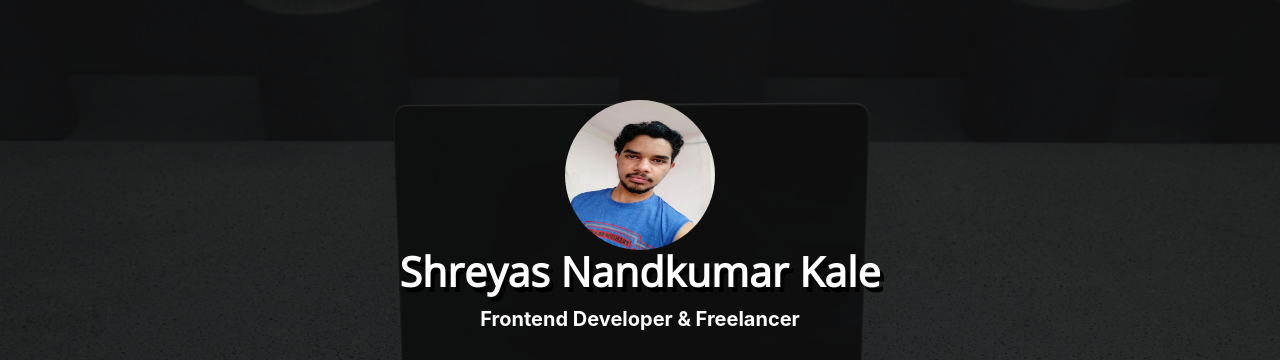
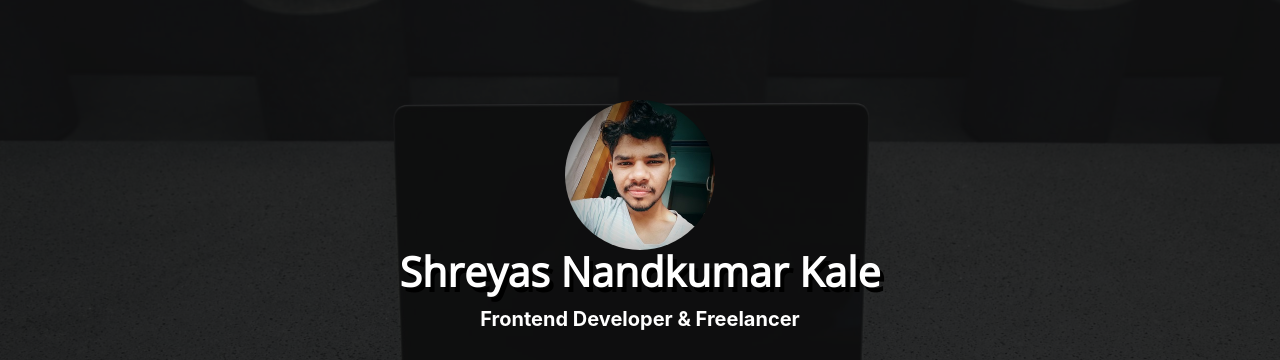
Before and after one commit to kaleshreyas45/Portfolio, a plain HTML site: page index.html in a window 1280 px wide. Shown: the top 360 px of the page. Drawn offline with nearby package versions, Linux system fonts and the light colour scheme.

Commit message:
It is my Profile

```diff
--- a/index.html
+++ b/index.html
@@ -407,7 +407,7 @@ i{
         <div class="container c1">
             <center>
                 <div class="cards" style="width: 18rem;">
-                    <img src="me.jpg" class="card-img-top" alt=" ">
+                    <img src="myphoto.jpg" class="card-img-top" alt=" ">
                 </div>
                 <h1>Shreyas Nandkumar Kale</h1>
                 <p>Frontend Developer & Freelancer</p>
```
